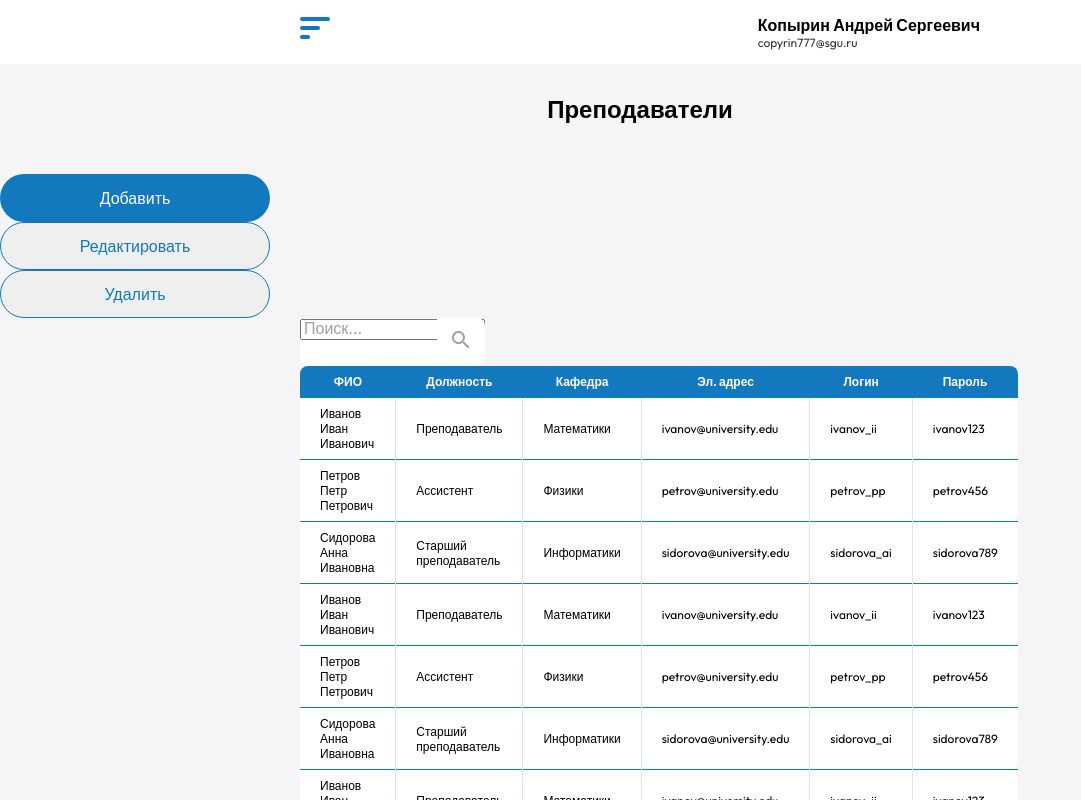
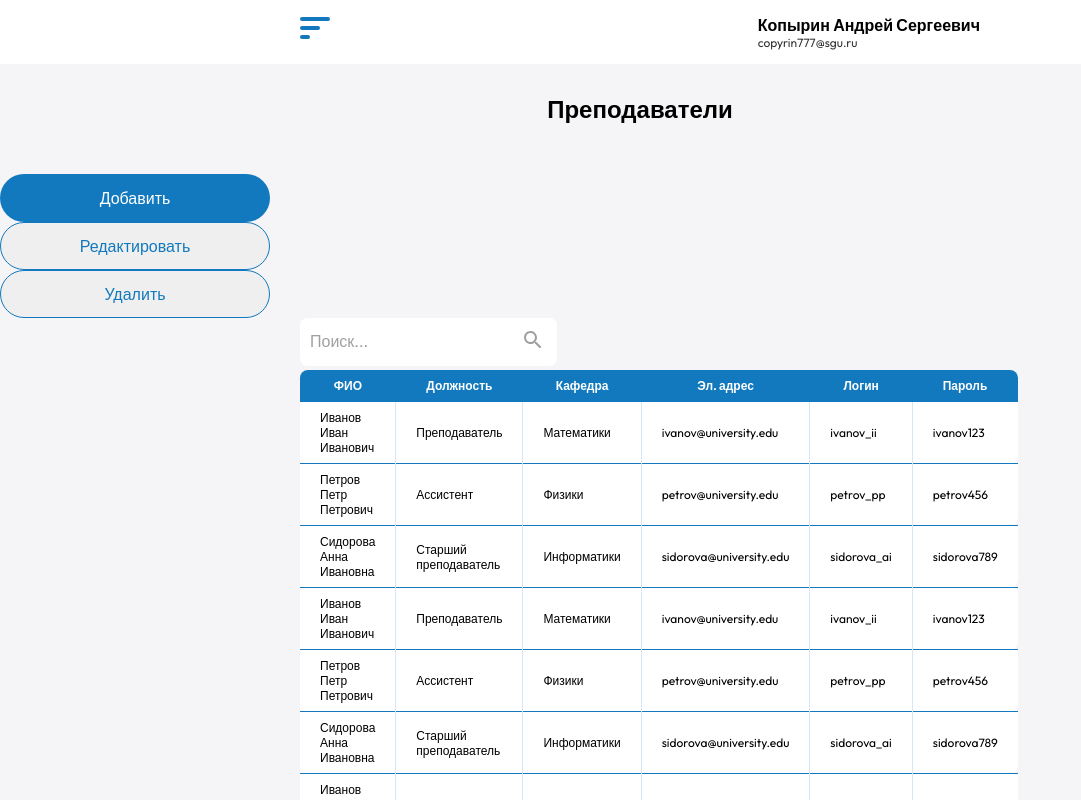
Before and after one commit to R3VV1L/R3VV1L.github.io-attendance-log, a React (Vite) app: page /attendance/teachers in a window 1280 px wide. Shown: the top 800 px of the page, without its empty margins (0-1081 px from the left). Built offline with nearby package versions, Linux system fonts and the light colour scheme.

Commit message:
verstka / Поправит поиск

```diff
--- a/src/components/search/Search.css
+++ b/src/components/search/Search.css
@@ -1,21 +1,32 @@
 .search-box {
     height: 48px;
-    /* padding: 10px; */
     position: relative;
     display: inline-block;
     background: #fff;
     border-radius: 8px;
 }
 
+
 /* Style the search field */
 .search-box-text {
     height: inherit;
-    padding-right: 40px; /* Add space for the search button */
+    padding: 10px 40px 10px 10px; /* Add space for the search button */
     font-size: 16px;
     border: none;
     border-radius: 8px;
     float: left;
     width: 100%;
+  }
+
+  .search-box-text::-webkit-search-cancel-button {
+    position: relative;
+    right: 20px;
+    width: 16px;
+    height: 16px;
+    background-repeat: no-repeat;
+    opacity: 0.5;
+    cursor: pointer;
+    background-color: rgb(255, 0, 0);
     }
 
   /* Style the submit button */
@@ -26,24 +37,25 @@
     top: 0;
     right: 0;
     padding: 10px;
-    background: #fff;
+    background: none;
     color: white;
     font-size: 17px;
     border: none;
     border-radius: 0 8px 8px 0;
-    cursor: pointer;
+
+
   }
 
-.search-bottom:hover {
-    background: #0b7dda;
-}
+
 
   /* Clear floats */
   .search-box::after {
-    content: '';
+    content: "";
     clear: both;
     display: table;
   }
+
+
 
 /* .box {
     background-color: transparent;
--- a/src/components/search/Search.tsx
+++ b/src/components/search/Search.tsx
@@ -22,7 +22,7 @@ export const Search = ({ onSearch }: SearchProps) => {
     return (
         <form className="search-box">
             <input
-                className="box-text-wrapper"
+                className="search-box-text"
                 type="search"
                 placeholder="Поиск..."
                 required
@@ -32,6 +32,7 @@ export const Search = ({ onSearch }: SearchProps) => {
             />
             <button
                 className="search-bottom"
+                type="button"
                 onClick={() => console.log('click-click')}
             >
                 <Magnifier />
```
Lines whose indentation alone changed are shown as unchanged.
